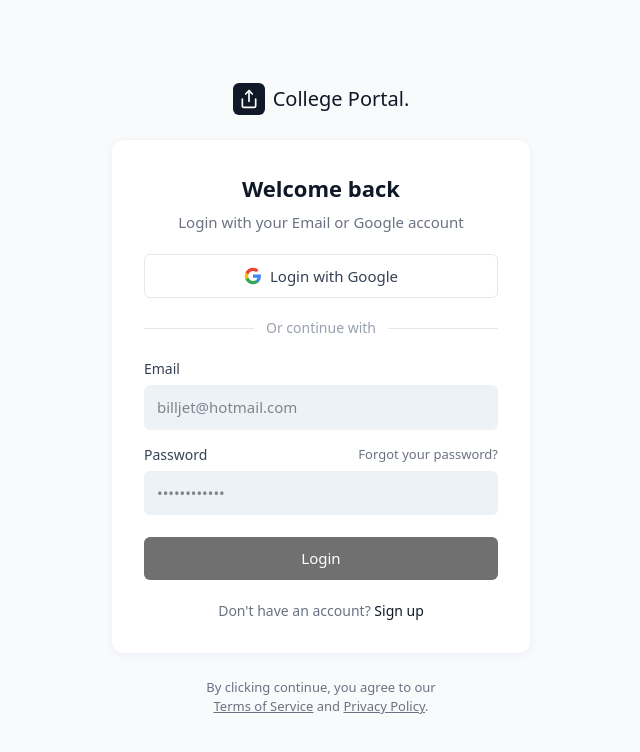
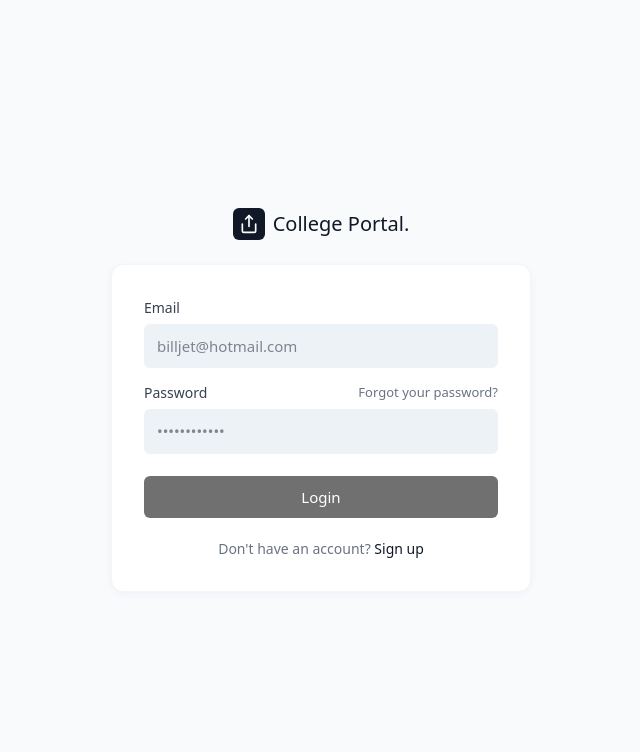
Before and after one commit to Abhimusmade010/Hardware-Management-Frontend, a React (Vite) app: page /user/login in a window 1280 px wide. Shown: the top 752 px of the page, without its empty margins (319-959 px from the left). Built offline with nearby package versions, Linux system fonts and the light colour scheme; no server answers.

Commit message:
Comment out unused elements in Login component
Commented out sections of the login component for future reference.

```diff
--- a/src/pages/auth/Login.jsx
+++ b/src/pages/auth/Login.jsx
@@ -99,7 +99,7 @@ const Login = () => {
 
                 <div className="w-full max-w-[420px] bg-white rounded-xl shadow-[0_2px_10px_-3px_rgba(6,81,237,0.1)] border border-gray-100 p-6 sm:p-8">
 
-                    <div className="mb-5">
+                    {/* <div className="mb-5">
                         <h2 className="text-[22px] font-semibold text-center text-gray-900 mb-1.5">Welcome back</h2>
                         <p className="text-[15px] text-gray-500 text-center">Login with your Email or Google account</p>
                     </div>
@@ -112,13 +112,13 @@ const Login = () => {
                         <path d="M12 5.38c1.62 0 3.06.56 4.21 1.64l3.15-3.15C17.45 2.09 14.97 1 12 1 7.7 1 3.99 3.47 2.18 7.07l3.66 2.84c.87-2.6 3.3-4.53 6.16-4.53z" fill="#EA4335" />
                     </svg>
                     Login with Google
-                </button>
+                </button> */}
 
-                <div className="flex items-center gap-3 mb-5">
+                {/* <div className="flex items-center gap-3 mb-5">
                     <div className="flex-1 h-px bg-gray-200"></div>
                     <span className="text-sm text-gray-400">Or continue with</span>
                     <div className="flex-1 h-px bg-gray-200"></div>
-                </div>
+                </div> */}
 
                 {error && (
                     <div className="mb-4 p-3 bg-red-50 border border-red-100 text-red-600 text-[14px] rounded-md text-center">
@@ -183,10 +183,10 @@ const Login = () => {
                 </p>
             </div>
 
-            <div className="mt-6 text-center text-[13px] text-gray-500 max-w-sm">
-                By clicking continue, you agree to our <br/>
+            {/* <div className="mt-6 text-center text-[13px] text-gray-500 max-w-sm"> */}
+                {/* By clicking continue, you agree to our <br/>
                 <a href="#" className="underline hover:text-gray-700">Terms of Service</a> and <a href="#" className="underline hover:text-gray-700">Privacy Policy</a>.
-            </div>
+            </div> */}
             </div>
         </div>
     );
```
